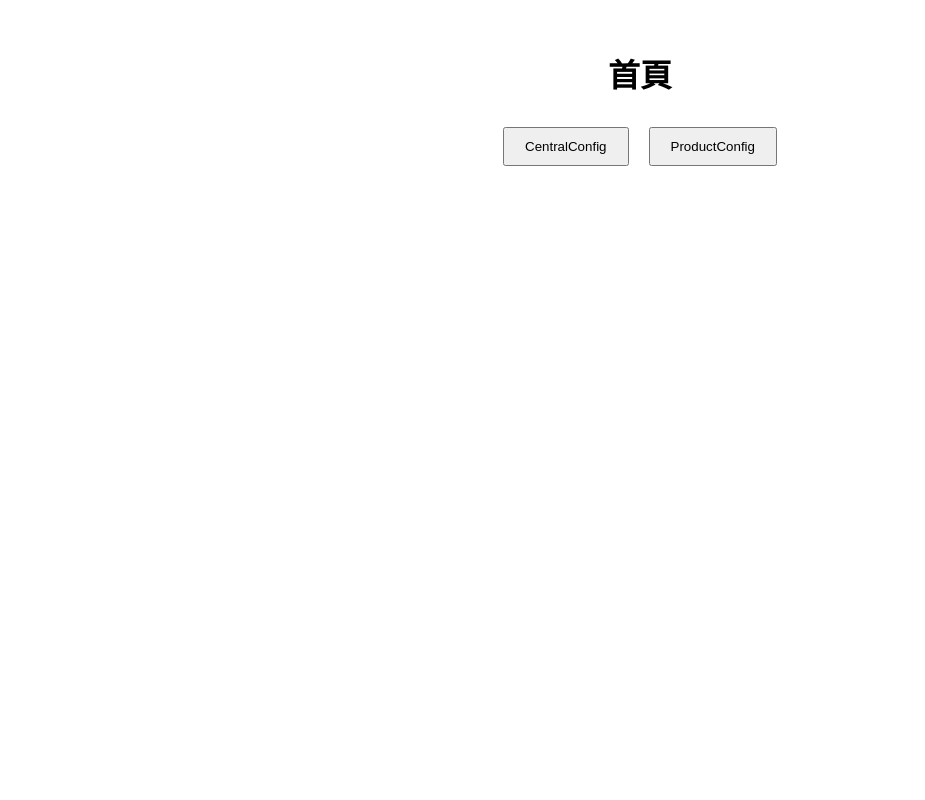
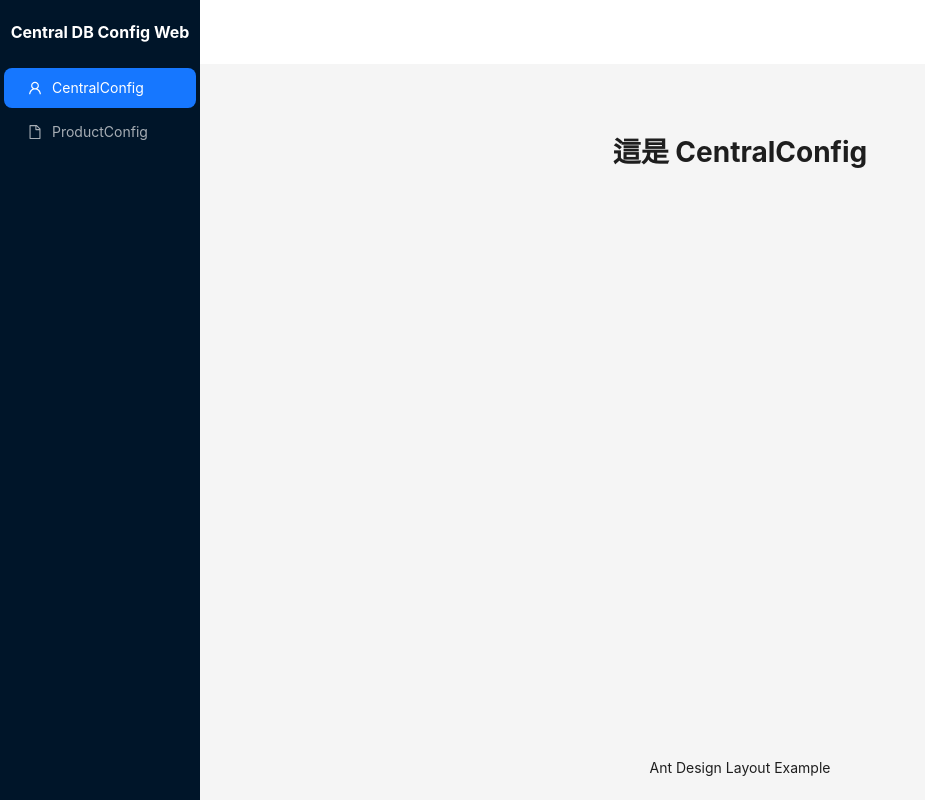
Before and after one commit to leooel97895750/docker_react_app, a React (Create React App) app: page / in a window 1280 px wide. Shown: the whole page, without its empty margins (0-925 px from the left). Built offline with nearby package versions, Linux system fonts and the light colour scheme.

Commit message:
fix sider f5 highlisght bug

```diff
--- a/package.json
+++ b/package.json
@@ -7,6 +7,7 @@
     "@testing-library/jest-dom": "^6.6.3",
     "@testing-library/react": "^16.3.0",
     "@testing-library/user-event": "^13.5.0",
+    "antd": "^5.27.4",
     "react": "^19.1.0",
     "react-dom": "^19.1.0",
     "react-router-dom": "^7.9.1",
--- a/src/App.tsx
+++ b/src/App.tsx
@@ -1,19 +1,84 @@
 import React from "react";
-import { BrowserRouter as Router, Routes, Route } from "react-router-dom";
+import { BrowserRouter as Router, Routes, Route, useNavigate, useLocation } from "react-router-dom";
 import Home from "./pages/Home";
 import CentralConfig from "./pages/CentralConfig";
 import ProductConfig from "./pages/ProductConfig";
+import { Layout, Menu } from "antd";
+import {
+  UserOutlined,
+  FileOutlined,
+} from "@ant-design/icons";
 
-const App: React.FC = () => {
+const { Header, Content, Footer, Sider } = Layout;
+
+const routeKeyMap: Record<string, string> = {
+  "/CentralConfig": "CentralConfig",
+  "/ProductConfig": "ProductConfig",
+};
+
+const AppLayout: React.FC = () => {
+  const navigate = useNavigate();
+  const location = useLocation();
+
   return (
-    <Router>
-      <Routes>
-        <Route path="/" element={<Home />} />
-        <Route path="/CentralConfig" element={<CentralConfig />} />
-        <Route path="/ProductConfig" element={<ProductConfig />} />
-      </Routes>
-    </Router>
+    <Layout style={{ minHeight: "100vh" }}>
+      <Sider>
+        <div
+          style={{
+            height: 64,
+            display: "flex",
+            alignItems: "center",
+            justifyContent: "center",
+            color: "white",
+            fontWeight: "bold",
+            fontSize: "16px",
+          }}
+        >
+          Central DB Config Web
+        </div>
+        <Menu
+          theme="dark"
+          mode="inline"
+          selectedKeys={[routeKeyMap[location.pathname] || "CentralConfig"]}
+          onClick={(e) => {
+            // e.key 就是我們在 items 設定的 key
+            if (e.key === "CentralConfig") navigate("/CentralConfig");
+            if (e.key === "ProductConfig") navigate("/ProductConfig");
+          }}
+          items={[
+            {
+              key: "CentralConfig",
+              icon: <UserOutlined />,
+              label: "CentralConfig",
+            },
+            {
+              key: "ProductConfig",
+              icon: <FileOutlined />,
+              label: "ProductConfig",
+            },
+          ]}
+        />
+      </Sider>
+      <Layout>
+        <Header style={{ padding: 0, background: "#fff" }} />
+        <Content style={{ margin: "16px" }}>
+          <Routes>
+            <Route path="/CentralConfig" element={<CentralConfig />} />
+            <Route path="/ProductConfig" element={<ProductConfig />} />
+            {/* 預設導向 CentralConfig */}
+            <Route path="/" element={<CentralConfig />} />
+          </Routes>
+        </Content>
+        <Footer style={{ textAlign: "center" }}>Ant Design Layout Example</Footer>
+      </Layout>
+    </Layout>
   );
 };
 
+const App: React.FC = () => (
+  <Router>
+    <AppLayout />
+  </Router>
+);
+
 export default App;
```
Also changed, not shown: 1 other file (tests, documents, lock files or other folders).
